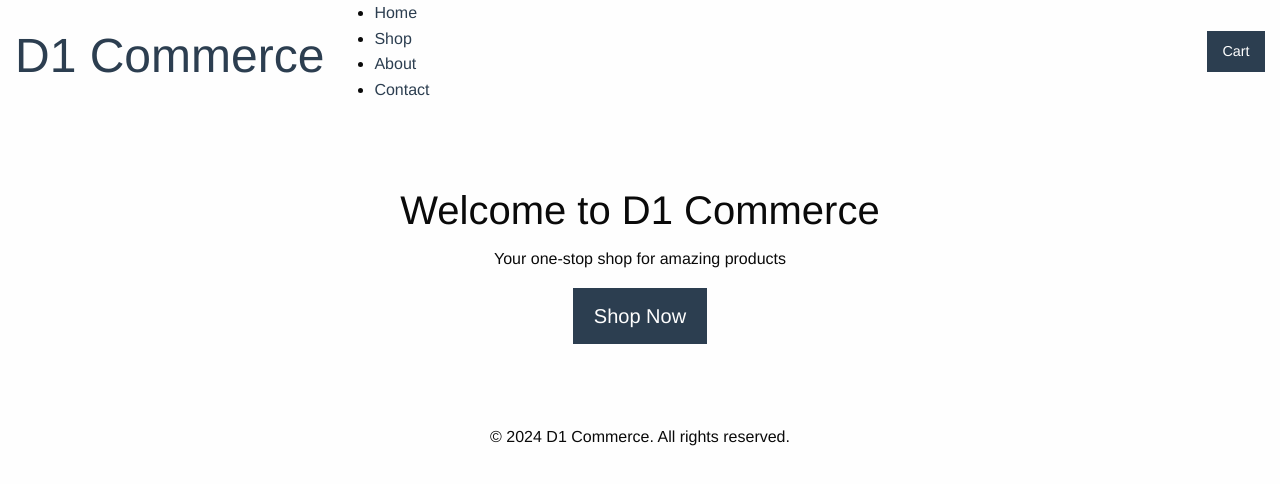
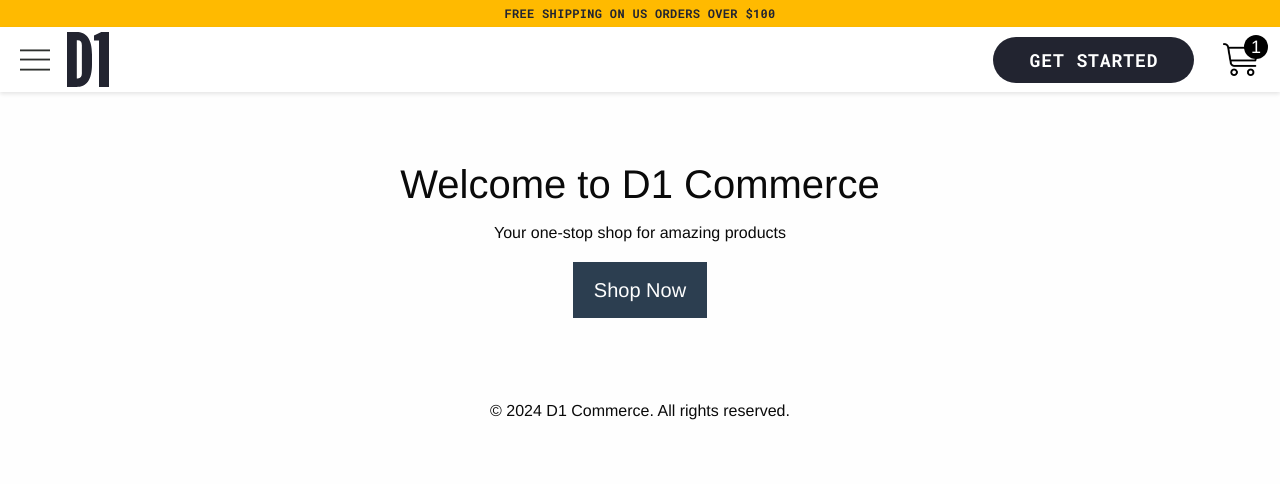
Before and after one commit to jcaburnay/d1-commerce, a website built with webpack: page src/index.html in a window 1280 px wide. Built offline with nearby package versions, Linux system fonts and the light colour scheme; files whose address does not match are found by name.

Commit message:
feat: add top banner and header sections

```diff
--- a/src/index.html
+++ b/src/index.html
@@ -1,52 +1,72 @@
-<!DOCTYPE html>
+<!doctype html>
 <html lang="en">
     <head>
-  <meta charset="UTF-8">
-  <meta name="viewport" content="width=device-width, initial-scale=1.0">
-  <meta name="description" content="D1 Commerce - eCommerce Homepage">
+        <meta charset="UTF-8" />
+        <meta name="viewport" content="width=device-width, initial-scale=1.0" />
+        <meta name="description" content="D1 Commerce - eCommerce Homepage" />
         <title>D1 Commerce</title>
+        <link rel="preconnect" href="https://fonts.googleapis.com" />
+        <link rel="preconnect" href="https://fonts.gstatic.com" crossorigin />
+        <link
+            href="https://fonts.googleapis.com/css2?family=Roboto+Mono:wght@700&display=swap"
+            rel="stylesheet"
+        />
     </head>
     <body>
+        <div class="announcement-bar flex-container align-center align-middle">
+            <p>FREE SHIPPING ON US ORDERS OVER $100</p>
+        </div>
 
-  <header class="header">
-    <nav class="navbar">
-      <div class="grid-container">
-        <div class="grid-x grid-padding-x align-middle">
-          <div class="cell shrink">
+        <header class="header flex-container align-middle">
+            <nav
+                class="navbar__container flex-container align-middle align-justify"
+            >
+                <div class="navbar__left flex-container align-middle">
+                    <button
+                        class="navbar__menu-toggle flex-container align-middle align-center"
+                        aria-label="Toggle menu"
+                    >
+                        <img src="./images/icons/menu.svg" alt="Menu" />
+                    </button>
                     <a href="/" class="navbar__logo">
-              <h1>D1 Commerce</h1>
+                        <img
+                            src="./images/logos/d1-logo.svg"
+                            alt="D1"
+                            class="navbar__logo-img"
+                        />
                     </a>
                 </div>
-          <div class="cell auto show-for-large">
-            <ul class="menu align-center">
-              <li><a href="#">Home</a></li>
-              <li><a href="#">Shop</a></li>
-              <li><a href="#">About</a></li>
-              <li><a href="#">Contact</a></li>
-            </ul>
-          </div>
-          <div class="cell shrink">
-            <button class="button primary">Cart</button>
-          </div>
-        </div>
+                <div class="navbar__right flex-container align-middle">
+                    <button
+                        class="navbar__cta flex-container align-middle align-center"
+                    >
+                        GET STARTED
+                    </button>
+                    <button
+                        class="navbar__cart flex-container align-middle align-center"
+                        aria-label="Shopping cart"
+                    >
+                        <img src="./images/icons/cart.png" alt="Cart" />
+                        <span class="navbar__cart-badge">1</span>
+                    </button>
                 </div>
             </nav>
         </header>
 
         <main id="main-content">
-
             <section class="hero section">
                 <div class="grid-container">
                     <div class="grid-x grid-padding-x align-center text-center">
                         <div class="cell large-8">
                             <h2>Welcome to D1 Commerce</h2>
                             <p>Your one-stop shop for amazing products</p>
-            <button class="button large primary">Shop Now</button>
+                            <button class="button large primary">
+                                Shop Now
+                            </button>
                         </div>
                     </div>
                 </div>
             </section>
-
         </main>
 
         <footer class="footer">
@@ -58,6 +78,5 @@
                 </div>
             </div>
         </footer>
-
     </body>
 </html>
--- a/src/scss/abstracts/_variables.scss
+++ b/src/scss/abstracts/_variables.scss
@@ -2,11 +2,54 @@ $primary-color: #2c3e50;
 $secondary-color: #3498db;
 $accent-color: #e74c3c;
 
+$color-yellow: #ffba00;
+$color-dark-gray: #222430;
+$color-navy: #2c3e50;
+$color-dark-blue: #002657;
+$color-slate: #434c6c;
+$color-charcoal: #2e302e;
+
 $white: #ffffff;
+$color-off-white: #fffaf6;
+$color-mint-light: #f5feff;
+$color-ice-blue: #eff7fa;
+
 $black: #000000;
 $gray-light: #f8f9fa;
 $gray: #6c757d;
 $gray-dark: #343a40;
+
+$bg-announcement: $color-yellow;
+$bg-header: $white;
+
+$text-primary: $color-dark-gray;
+$text-white: $white;
+$text-black: $black;
+
+$font-family-base:
+    -apple-system, BlinkMacSystemFont, "Segoe UI", Roboto, sans-serif;
+$font-family-mono: "Roboto Mono", monospace;
+$font-family-heading: $font-family-base;
+
+$font-size-base: 1rem;
+$font-size-xs: 12px;
+$font-size-sm: 14px;
+$font-size-md: 16px;
+$font-size-lg: 18px;
+$font-size-xl: 24px;
+
+$font-weight-regular: 400;
+$font-weight-medium: 500;
+$font-weight-semibold: 600;
+$font-weight-bold: 700;
+
+$line-height-base: 1.5;
+$line-height-tight: 1.2;
+$line-height-loose: 1.75;
+
+$letter-spacing-tight: -0.02em;
+$letter-spacing-normal: 0;
+$letter-spacing-wide: 0.05em;
 
 $spacer: 1rem;
 $spacing-sm: $spacer * 0.5;
@@ -14,11 +57,8 @@ $spacing-md: $spacer;
 $spacing-lg: $spacer * 2;
 $spacing-xl: $spacer * 4;
 
-$font-family-base: -apple-system, BlinkMacSystemFont, 'Segoe UI', Roboto, sans-serif;
-$font-size-base: 1rem;
-$line-height-base: 1.5;
-
 $border-radius: 0.25rem;
+$border-radius-full: 50px;
 $border-color: #dee2e6;
 
 $transition-base: all 0.3s ease;
--- /dev/null
+++ b/src/scss/components/_announcement-bar.scss
@@ -0,0 +1,18 @@
+@use "../abstracts/variables" as vars;
+
+.announcement-bar {
+    background-color: vars.$bg-announcement;
+    height: 27px;
+
+    p {
+        margin: 0;
+        color: vars.$color-dark-gray;
+        font-family: vars.$font-family-mono;
+        font-size: vars.$font-size-xs;
+        font-weight: vars.$font-weight-bold;
+        letter-spacing: 0.33px;
+        text-align: center;
+        text-transform: uppercase;
+        line-height: vars.$line-height-tight;
+    }
+}
--- /dev/null
+++ b/src/scss/components/_header.scss
@@ -0,0 +1,117 @@
+@use "../abstracts/variables" as vars;
+@use "../abstracts/mixins" as mix;
+@use "sass:color";
+
+.header {
+    background-color: vars.$bg-header;
+    box-shadow: 0 2px 4px rgba(0, 0, 0, 0.1);
+    height: 65px;
+}
+
+.navbar {
+    &__container {
+        max-width: 1440px;
+        width: 100%;
+        margin: 0 auto;
+        padding: 0 20px 0 19px;
+        height: 100%;
+    }
+
+    &__left {
+        gap: 16px;
+    }
+
+    &__right {
+        gap: 29px;
+    }
+
+    &__menu-toggle {
+        background: none;
+        border: none;
+        padding: 0;
+        cursor: pointer;
+
+        img {
+            display: block;
+            width: 32px;
+            height: 22px;
+            transition: vars.$transition-base;
+        }
+
+        &:hover img {
+            opacity: 0.8;
+        }
+    }
+
+    &__logo {
+        text-decoration: none;
+        display: block;
+    }
+
+    &__logo-img {
+        display: block;
+        width: 42px;
+        height: 55px;
+    }
+
+    &__cta {
+        background-color: vars.$color-dark-gray;
+        color: vars.$text-white;
+        width: 201px;
+        height: 46px;
+        border-radius: 35px;
+        font-family: vars.$font-family-mono;
+        font-size: vars.$font-size-lg;
+        font-weight: vars.$font-weight-regular;
+        line-height: 24px;
+        letter-spacing: vars.$letter-spacing-wide;
+        text-align: center;
+        text-transform: uppercase;
+        border: none;
+        cursor: pointer;
+        transition: vars.$transition-base;
+
+        &:hover {
+            background-color: color.adjust(
+                vars.$color-dark-gray,
+                $lightness: -10%
+            );
+            transform: translateY(-1px);
+        }
+    }
+
+    &__cart {
+        background: none;
+        border: none;
+        padding: 0;
+        cursor: pointer;
+        position: relative;
+
+        img {
+            display: block;
+            width: 36.52px;
+            height: 32.88px;
+            transition: vars.$transition-base;
+        }
+
+        &:hover img {
+            opacity: 0.8;
+        }
+    }
+
+    &__cart-badge {
+        position: absolute;
+        top: -8px;
+        right: -8px;
+        background-color: vars.$black;
+        color: vars.$white;
+        border-radius: 50%;
+        width: 24px;
+        height: 24px;
+        display: flex;
+        align-items: center;
+        justify-content: center;
+        font-size: vars.$font-size-lg;
+        font-weight: vars.$font-weight-regular;
+    }
+}
--- a/src/scss/main.scss
+++ b/src/scss/main.scss
@@ -4,6 +4,8 @@
 @use 'base/reset';
 @use 'base/typography';
 @use 'base/utilities';
+@use 'components/announcement-bar';
+@use 'components/header';
 
 @include foundation.foundation-global-styles;
 @include foundation.foundation-xy-grid-classes;
--- a/src/scss/vendors/_foundation-settings.scss
+++ b/src/scss/vendors/_foundation-settings.scss
@@ -1,5 +1,5 @@
 $global-font-size: 100%;
-$global-width: rem-calc(1200);
+$global-width: rem-calc(1440);
 $global-lineheight: 1.5;
 
 $foundation-palette: (
```
Also changed, not shown: src/assets/images/icons/cart.png (added), src/assets/images/icons/menu.svg (added), src/assets/images/logos/d1-logo.svg (added). Lines whose indentation alone changed are shown as unchanged.
